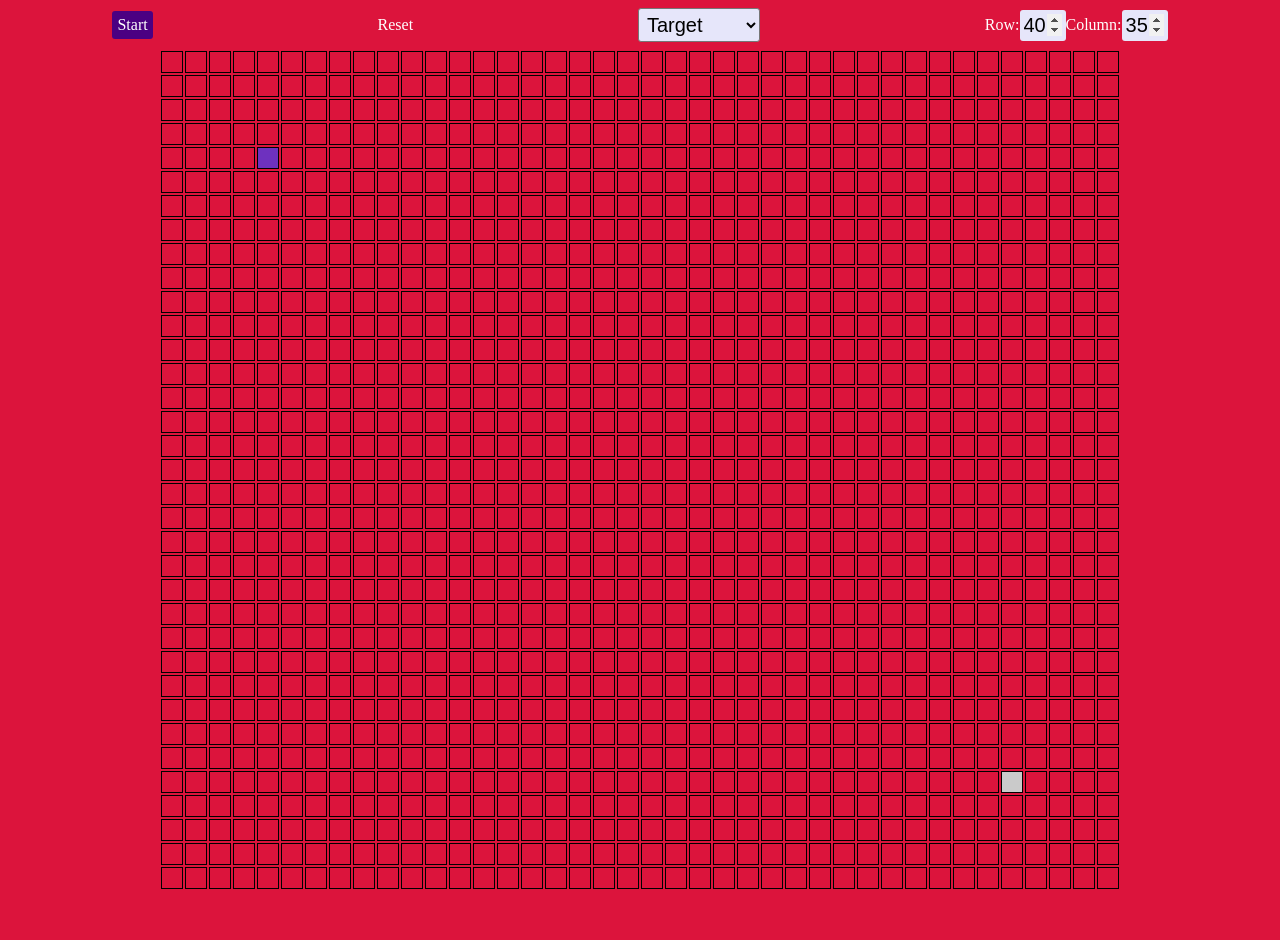
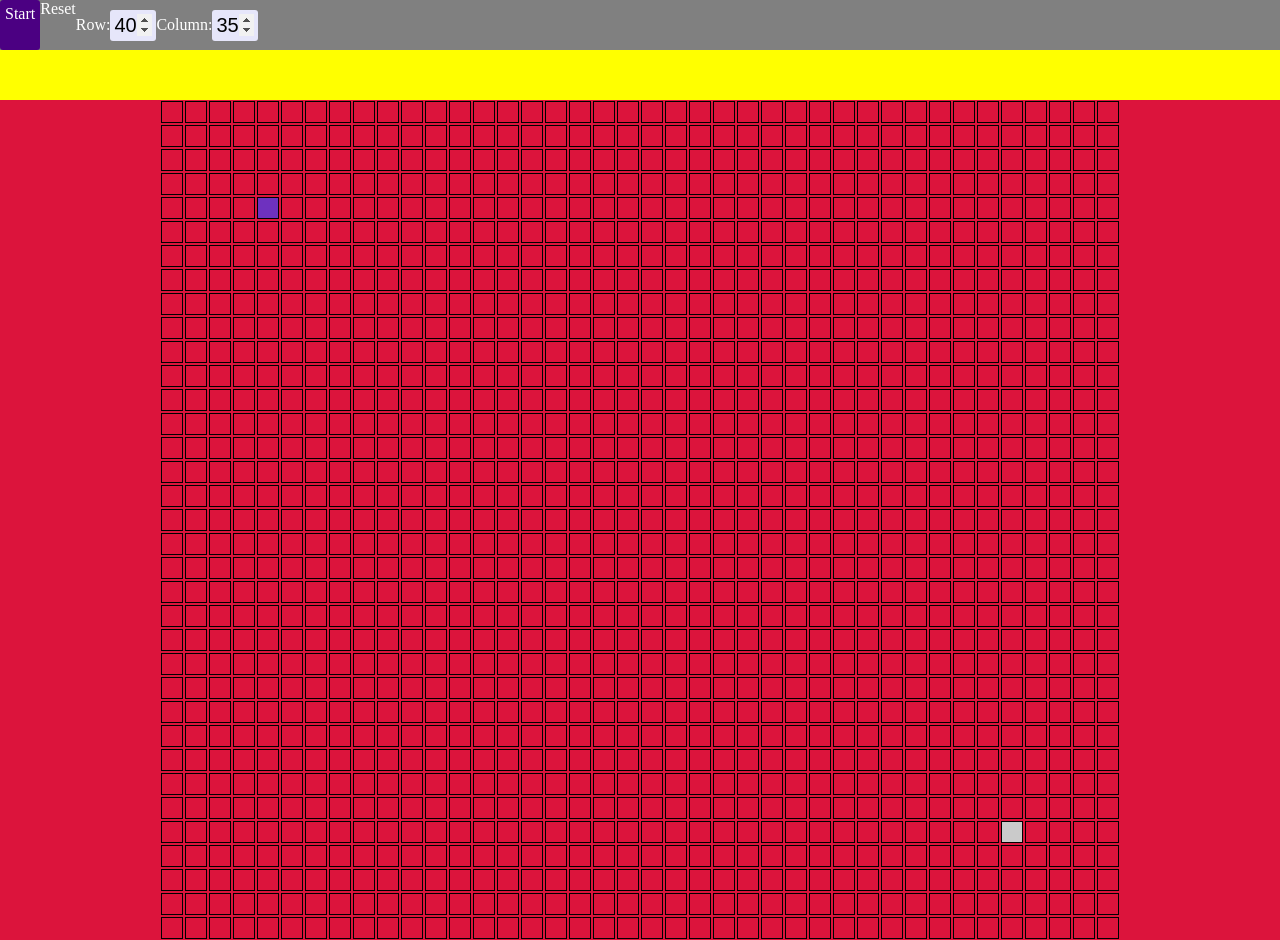
Before and after one commit to yaroslavkhudchenko/pathfinder-algorithms-visualizer, a React (Create React App) app: page / in a window 1280 px wide. Before the commit the page ends 890 px from the top, so only its background shows below. Built offline with nearby package versions, Linux system fonts and the light colour scheme.

Commit message:
rebuilding control panel

```diff
--- a/src/components/App.js
+++ b/src/components/App.js
@@ -134,8 +134,7 @@ export default class App extends Component {
 					this.setState({ nodes });
 				}
 			},
-			dragPlayground(e) {
-
+			downMouse(e) {
 				console.log('onMouseDown')
 				console.log(e)
 				console.log(e.target)
@@ -174,46 +173,16 @@ export default class App extends Component {
 				}
 
 			},
-			onDropPlayground(e) {
-				console.log(e.target)
-				console.log('onMouseUp')
-				/* for (let i = 0; i < nodes.length; i++) {
-					for (let j = 0; j < nodes[i].length; j++) {
-						nodes[i][j].distance = Infinity;
-						nodes[i][j].isVisited = false;
-					}
 
-				}  */
-				/* console.log(e.target)
-				console.log('drag drop')
-				if (this.state.currentDrag === 'start') {
-					this.setState({
-						startNode: {
-							row: e.target.getAttribute("row") * 1,
-							column: e.target.getAttribute("column") * 1
-						}
-					})
-				} else if(this.state.currentDrag === 'target') {
-					this.setState({
-						targetNode: {
-							row: e.target.getAttribute("row") * 1,
-							column: e.target.getAttribute("column") * 1
-						}
-					})
-				}  */
-				//alert('here')
-				this.mousePressed = false;
-			},
-			dragOver(e) {
+			moveOver(e) {
 				if(!this.mousePressed)return;
-				console.log(e.target)
-				console.log('onmouseover')
+				//console.log(e.target)
+				//console.log('onmouseover')
 				//return;
 					let current;
 					//e.persist()
 					//console.log('dragover')
 					console.log(e.target.getAttribute("row") * 1, e.target.getAttribute("rcolumnow") * 1)
-					//e.preventDefault();
 					if (this.state.currentDrag === 'start') {
 						current = 'start'
 						//console.log('dragOver - start')
@@ -265,6 +234,38 @@ export default class App extends Component {
 
 			//	console.log(this.state.startNode.row)
 			},
+			upMouse(e) {
+				console.log('on drop playground')
+				console.log(e.target)
+
+				alert('onMouseUp ->>>>>>>>>>>>>>>>>>>>>>>>>>>>>>>>>>>>>>>>>>>>>>>>>>>>>>>>>>>>>>>>>>>>>>>>>>>>>>>>>>>>>>>>>>>>>>>>>>>>>>>>>>>>>>>>>>>>>>>>>')
+				/* for (let i = 0; i < nodes.length; i++) {
+					for (let j = 0; j < nodes[i].length; j++) {
+						nodes[i][j].distance = Infinity;
+						nodes[i][j].isVisited = false;
+					}
+
+				}  */
+				console.log(e.target)
+				console.log('drag drop')
+				if (this.state.currentDrag === 'start') {
+					this.setState({
+						startNode: {
+							row: e.target.getAttribute("row") * 1,
+							column: e.target.getAttribute("column") * 1
+						}
+					})
+				} else if (this.state.currentDrag === 'target') {
+					this.setState({
+						targetNode: {
+							row: e.target.getAttribute("row") * 1,
+							column: e.target.getAttribute("column") * 1
+						}
+					})
+				}
+				//alert('here')
+				this.mousePressed = false;
+			},
 			setGridSize() {
 
 				let row = document.querySelector(".rowNumber").value;
@@ -292,9 +293,9 @@ export default class App extends Component {
 		this.state.setGridSize = this.state.setGridSize.bind(this);
 		this.state.resetGrid = this.state.resetGrid.bind(this);
 		this.state.selectTool = this.state.selectTool.bind(this);
-		this.state.dragPlayground = this.state.dragPlayground.bind(this);
-		this.state.onDropPlayground = this.state.onDropPlayground.bind(this);
-		this.state.dragOver = this.state.dragOver.bind(this);
+		this.state.downMouse = this.state.downMouse.bind(this);
+		this.state.moveOver = this.state.moveOver.bind(this);
+		this.state.upMouse = this.state.upMouse.bind(this);
 		this.isStarted = false;
 		this.selectedTool = 'target';
 		this.startN = this.state.startNode;
--- a/src/components/Node.js
+++ b/src/components/Node.js
@@ -22,11 +22,11 @@ export default class Node extends Component {
                                     (this.props.row === context.targetNode.row && this.props.column === context.targetNode.column)) ?
                                         true : false
                             } */
-                            onMouseUp={context.onDropPlayground}
-                            onMouseDown={context.dragPlayground}
-                            onMouseOver={context.dragOver}
+                            onMouseDown={context.downMouse}
+                            onMouseOver={context.moveOver}
+                            onMouseUp={context.upMouse}
                             id={`node-${this.props.row}-${this.props.column}`} // id for future animation
-                            onClick={context.setNodes}
+                            //onClick={context.setNodes}
 
                 >
                         </div>
--- a/src/components/controlPanel.js
+++ b/src/components/controlPanel.js
@@ -17,6 +17,7 @@ export default class ControlPanel extends Component {
           <AppContext.Consumer>
             {context => (
               <div className="controlPanel">
+				  <div className='cTop'>
 					<div
 						className="startButton"
 						onClick={
@@ -44,7 +45,7 @@ export default class ControlPanel extends Component {
 						</option>
 					</select>
 					</div> */}
-                <div className="selectTool">
+					{/* <div className="selectTool">
 					<select id='selectTool' onChange={context.selectTool} defaultValue='Target'>
 						<option>
 						Start
@@ -59,7 +60,7 @@ export default class ControlPanel extends Component {
 						Clear Wall
 						</option>
 					</select>
-                </div>
+					</div> */}
 
 					<div className="setGridSize" /* onClick={context.setGridSize} */>
 					{/*  <div>Build nodes</div> */}
@@ -73,6 +74,10 @@ export default class ControlPanel extends Component {
 					</div>
 					</div>
 						</div>
+					<div className='cBottom'>
+
+					</div>
+              </div>
             )}
           </AppContext.Consumer>
         );
--- a/src/index.scss
+++ b/src/index.scss
@@ -5,13 +5,26 @@ body,html {
 }
 
 .controlPanel {
-  height: 50px;
+  height: 100px;
   background: crimson;
   width: 100%;
   color: white;
   display: flex;
   justify-content: space-around;
   align-items: center;
+  flex-direction: column;
+  background: green;
+  .cTop {
+    height: 50%;
+    width: 100%;
+    background: gray;
+    display: flex;
+  }
+  .cBottom {
+    height: 50%;
+    width: 100%;
+    background: yellow;
+  }
 }
 .startButton {
   cursor: pointer;
```
Lines whose indentation alone changed are shown as unchanged.
